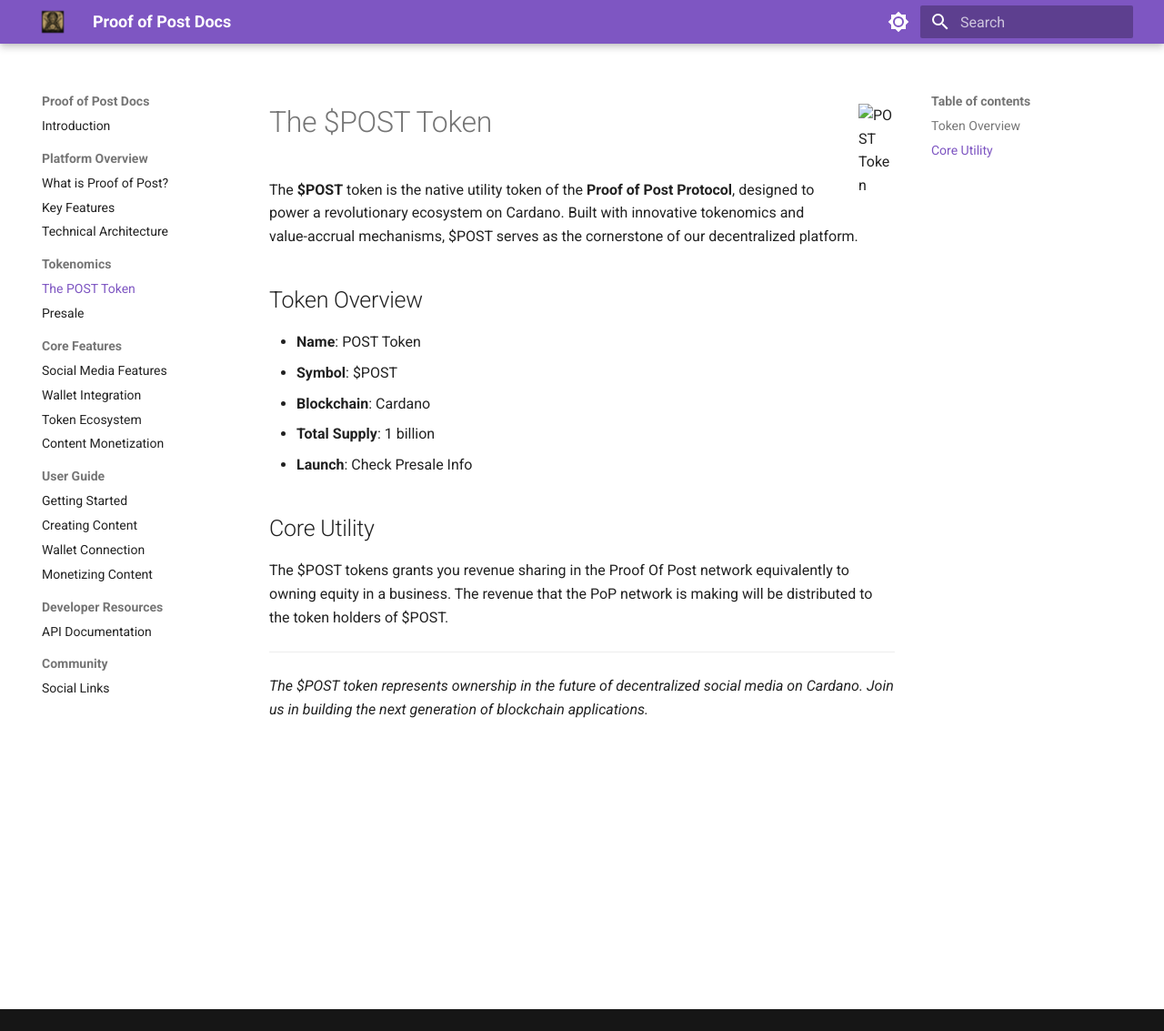
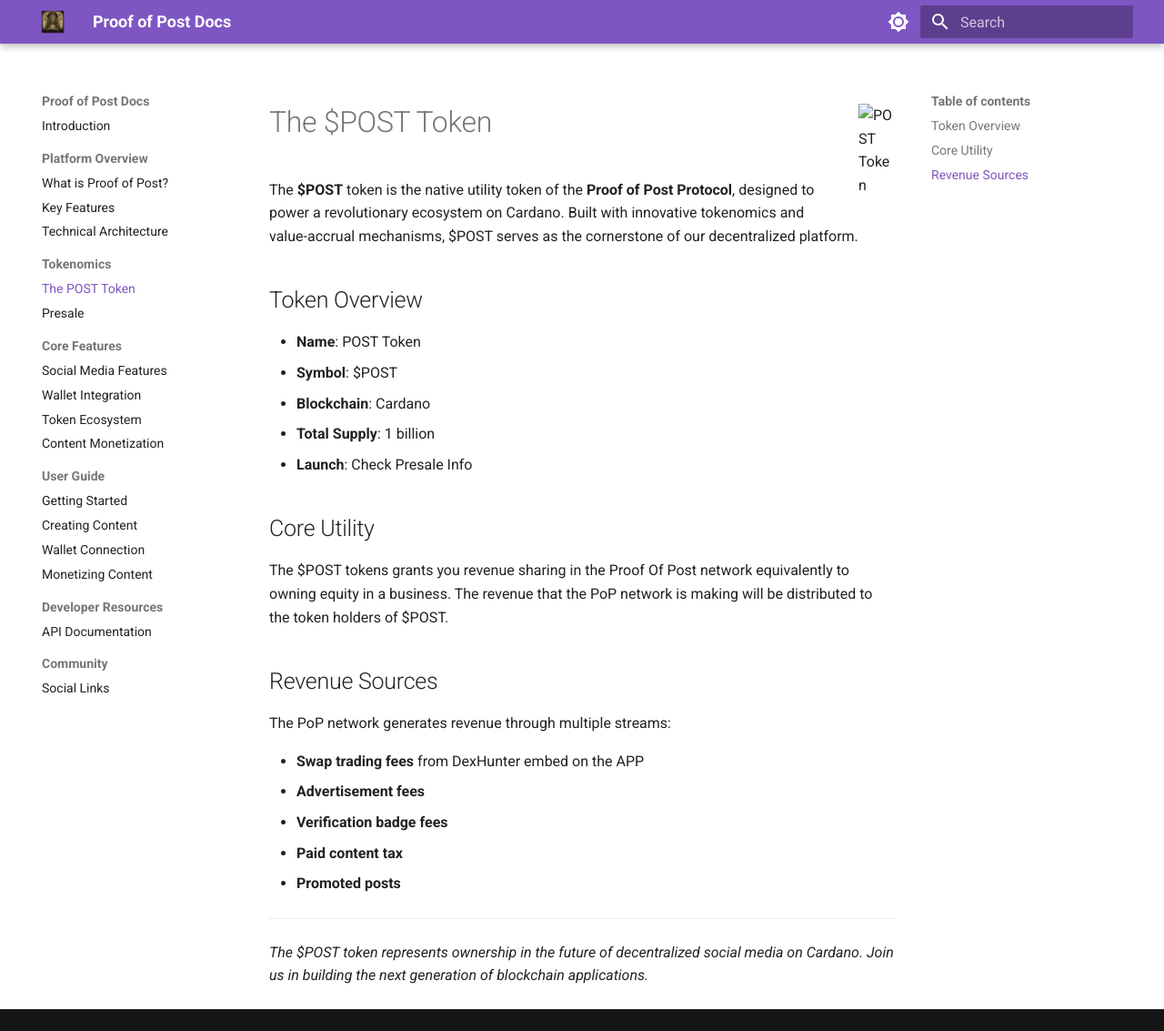
Before and after one commit to CardanoTokenIO/ProoOfPost, an MkDocs documentation site: the page built from docs/getting-started/the-post-token.md, in a window 1280 px wide and 1133 px high. Shown: the whole window at 91% size. Built offline with MkDocs 1.6.1 and Material for MkDocs 9.7.7, drawn with Linux system fonts in a browser that asks for light colours.

Commit message:
Add Revenue Sources section to POST token documentation
- Add comprehensive list of PoP network revenue streams
- Include swap trading fees from DexHunter embed
- Include advertisement fees, verification badges, paid content tax
- Include promoted posts as revenue source
- Explain how revenue flows to token holders
- Updated both docs and root directory files

```diff
--- a/docs/getting-started/the-post-token.md
+++ b/docs/getting-started/the-post-token.md
@@ -16,6 +16,16 @@
 
 The $POST tokens grants you revenue sharing in the Proof Of Post network equivalently to owning equity in a business. The revenue that the PoP network is making will be distributed to the token holders of $POST.
 
+## Revenue Sources
+
+The PoP network generates revenue through multiple streams:
+
+- **Swap trading fees** from DexHunter embed on the APP
+- **Advertisement fees**
+- **Verification badge fees**
+- **Paid content tax**
+- **Promoted posts**
+
 ---
 
 *The $POST token represents ownership in the future of decentralized social media on Cardano. Join us in building the next generation of blockchain applications.*
```
Also changed, not shown: getting-started/the-post-token.md (+10 -0 lines), site/getting-started/the-post-token/index.html, site/search/search_index.json.
